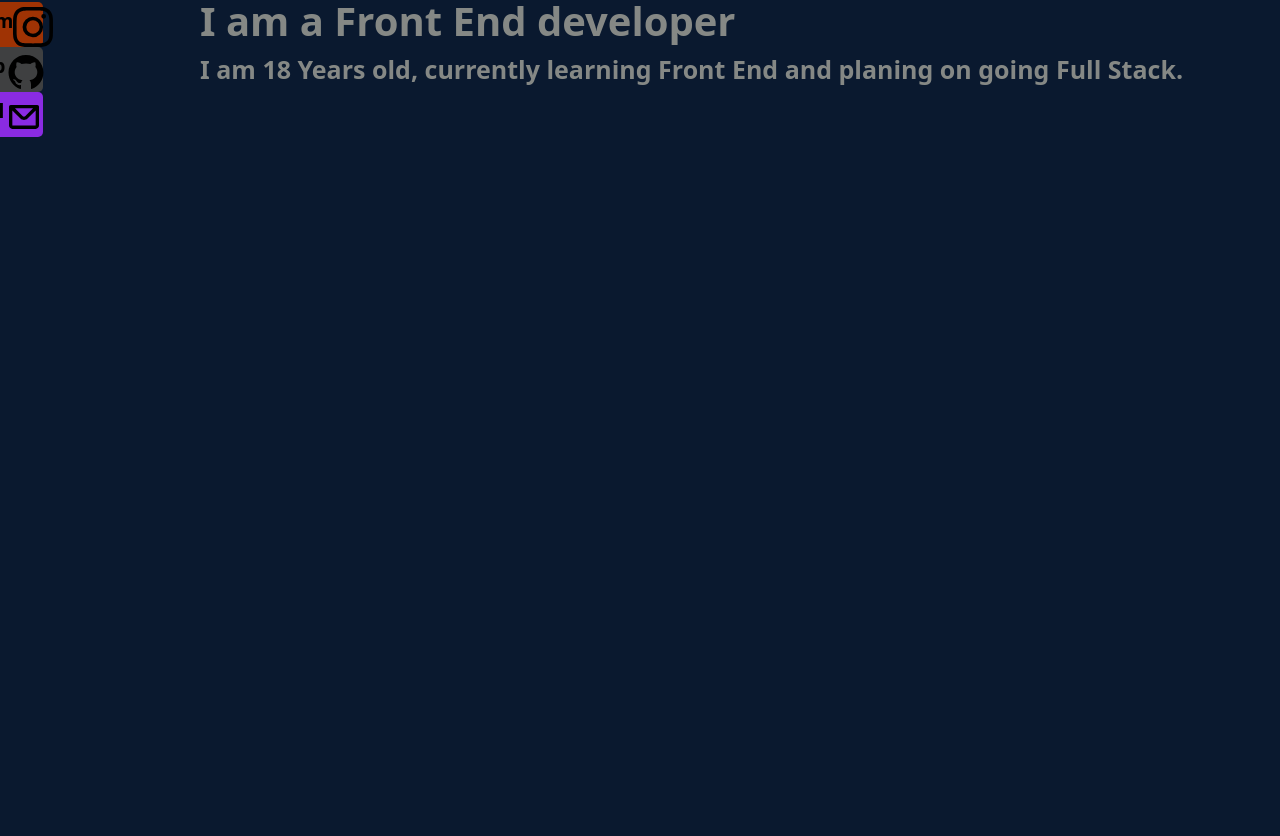
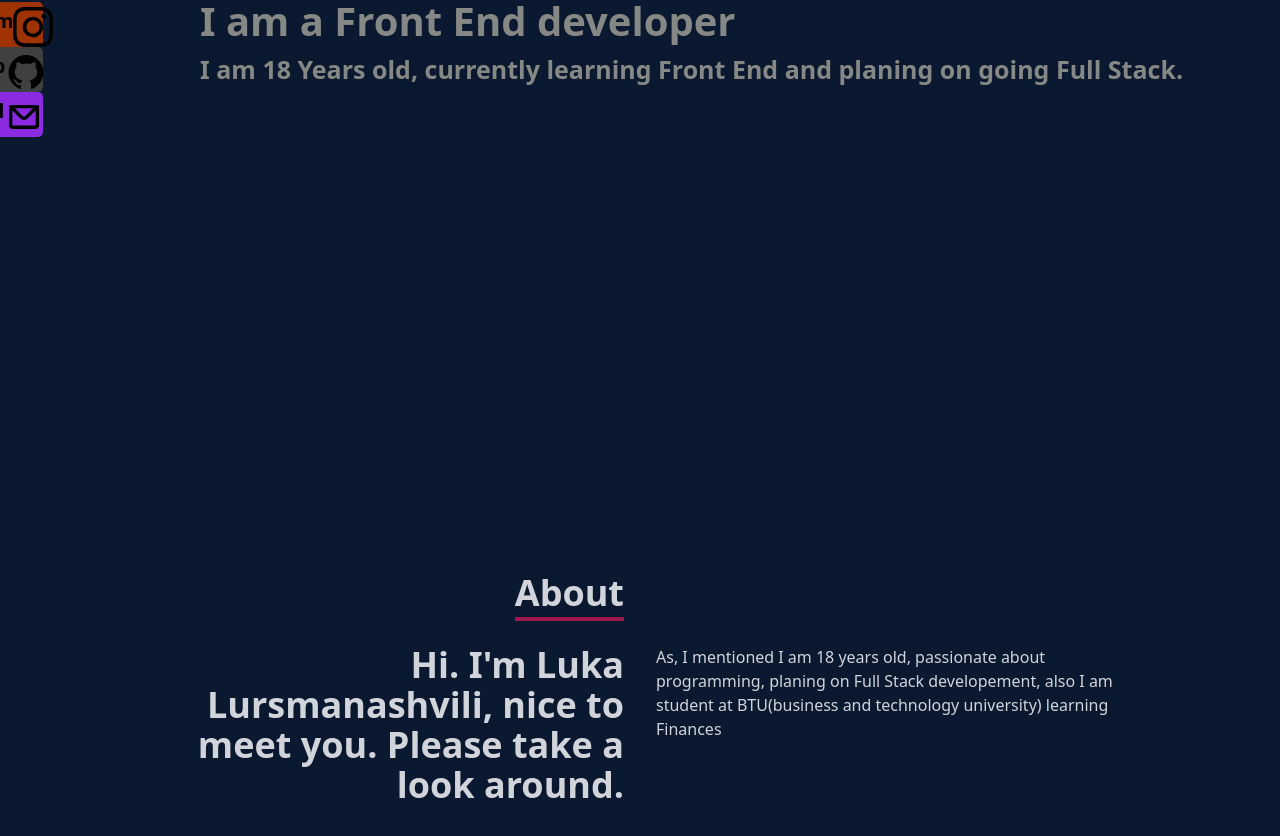
Before and after one commit to Itzlukal/Portfolio-app, a React (Vite) app: page / in a window 1280 px wide. Shown: the part 278-1114 px from the top of the page. Before the commit the page ends 1000 px from the top, so only its background shows below. Built offline with nearby package versions, Linux system fonts and the light colour scheme.

Commit message:
Created about page

```diff
--- a/src/App.jsx
+++ b/src/App.jsx
@@ -1,3 +1,4 @@
+import About from "./Components/About";
 import Home from "./Components/Home";
 import Navbar from "./Components/Navbar";
 
@@ -6,6 +7,7 @@ import Navbar from "./Components/Navbar";
     <div  >
    <Navbar />
    <Home />
+   <About />
     </div>
   )
 }
--- /dev/null
+++ b/src/Components/About.jsx
@@ -0,0 +1,29 @@
+import React from 'react';
+
+const About = () => {
+  return (
+    <div name='about' className='w-full h-screen bg-[#0a192f] text-gray-300'>
+      <div className='flex flex-col justify-center items-center w-full h-full'>
+        <div className='max-w-[1000px] w-full grid grid-cols-2 gap-8'>
+          <div className='sm:text-right pb-8 pl-4'>
+            <p className='text-4xl font-bold inline border-b-4 border-pink-800'>
+              About
+            </p>
+          </div>
+          <div></div>
+          </div>
+          <div className='max-w-[1000px] w-full grid sm:grid-cols-2 gap-8 px-4'>
+            <div className='sm:text-right text-4xl font-bold'>
+              <p>Hi. I'm Luka Lursmanashvili, nice to meet you. Please take a look around.</p>
+            </div>
+            <div>
+              <p>As, I mentioned I am 18 years old, passionate about programming, planing on Full Stack developement, also I am
+                student at BTU(business and technology university) learning Finances</p>
+            </div>
+          </div>
+      </div>
+    </div>
+  );
+};
+
+export default About;
```
